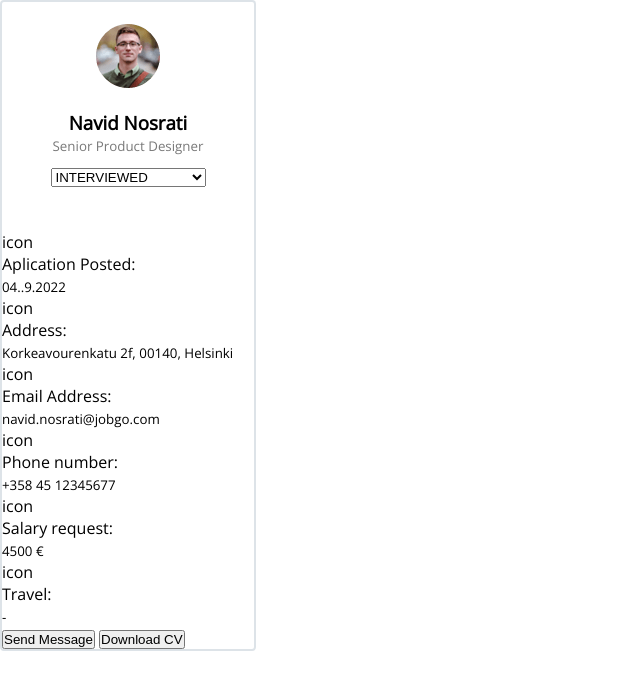
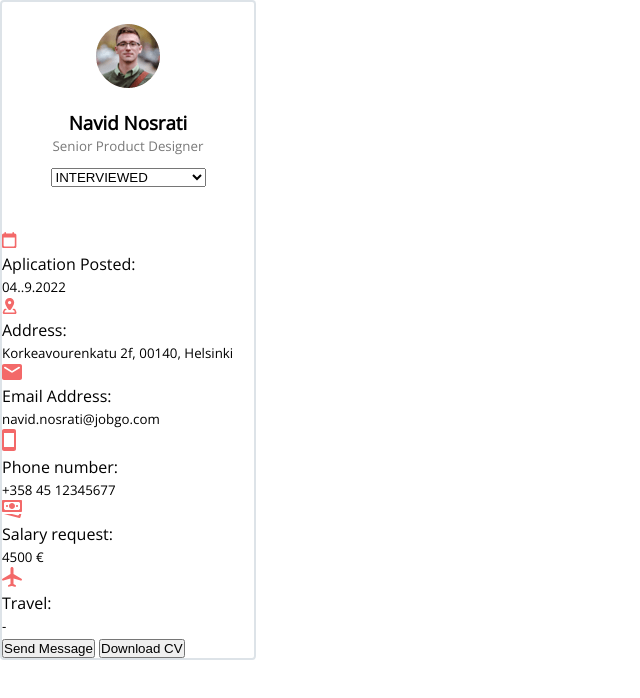
Before and after one commit to SanazBHMN/JobGo-application-view, a plain HTML site: page index.html in a window 1280 px wide. Shown: the whole page, without its empty margins (0-640 px from the left). Drawn offline with nearby package versions, Linux system fonts and the light colour scheme.

Commit message:
Use icons in the html

```diff
--- a/index.html
+++ b/index.html
@@ -31,42 +31,54 @@
       <div class="profile-details">
         <div class="user-info">
           <div class="headline">
-            <div class="icon">icon</div>
+            <div class="icon">
+              <img src="/images/icons/calender.svg" alt="calender" />
+            </div>
             <div class="title">Aplication Posted:</div>
           </div>
           <small class="data">04..9.2022</small>
         </div>
         <div class="user-info">
           <div class="headline">
-            <div class="icon">icon</div>
+            <div class="icon">
+              <img src="/images/icons/address.svg" alt="address" />
+            </div>
             <div class="title">Address:</div>
           </div>
           <small class="data">Korkeavourenkatu 2f, 00140, Helsinki</small>
         </div>
         <div class="user-info">
           <div class="headline">
-            <div class="icon">icon</div>
+            <div class="icon">
+              <img src="/images/icons/mail.svg" alt="mail" />
+            </div>
             <div class="title">Email Address:</div>
           </div>
           <small class="data">navid.nosrati@jobgo.com</small>
         </div>
         <div class="user-info">
           <div class="headline">
-            <div class="icon">icon</div>
+            <div class="icon">
+              <img src="/images/icons/phone-number.svg" alt="phone-number" />
+            </div>
             <div class="title">Phone number:</div>
           </div>
           <small class="data">+358 45 12345677</small>
         </div>
         <div class="user-info">
           <div class="headline">
-            <div class="icon">icon</div>
+            <div class="icon">
+              <img src="/images/icons/salary.svg" alt="salary" />
+            </div>
             <div class="title">Salary request:</div>
           </div>
           <small class="data">4500 €</small>
         </div>
         <div class="user-info">
           <div class="headline">
-            <div class="icon">icon</div>
+            <div class="icon">
+              <img src="/images/icons/travel.svg" alt="travel" />
+            </div>
             <div class="title">Travel:</div>
           </div>
           <small class="data">-</small>
```
